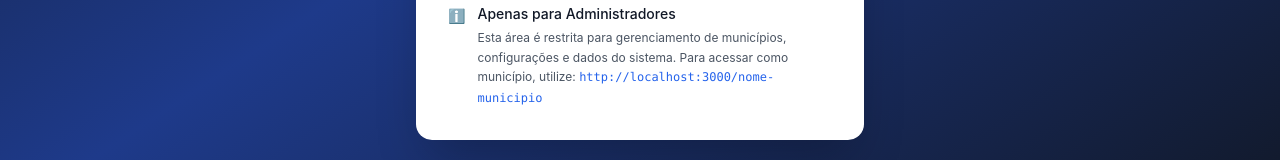
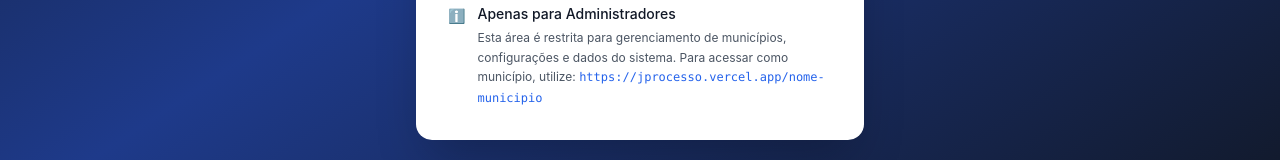
Before and after one commit to taylanitallo/jprocesso, a React (Vite) app in the folder client/: page / in a window 1280 px wide. Shown: the part 625-785 px from the top of the page. Built offline with nearby package versions, Linux system fonts and the light colour scheme; no server answers.

Commit message:
fix: corrigir URL do login admin para producao

```diff
--- a/client/src/pages/LoginAdmin.jsx
+++ b/client/src/pages/LoginAdmin.jsx
@@ -141,7 +141,7 @@ export default function LoginAdmin() {
                 <p className="font-medium text-gray-900 dark:text-white mb-1">Apenas para Administradores</p>
                 <p className="text-xs leading-relaxed">
                   Esta área é restrita para gerenciamento de municípios, configurações e dados do sistema.
-                  Para acessar como município, utilize: <span className="font-mono text-blue-600">http://localhost:3000/nome-municipio</span>
+                  Para acessar como município, utilize: <span className="font-mono text-blue-600">https://jprocesso.vercel.app/nome-municipio</span>
                 </p>
               </div>
             </div>
```
